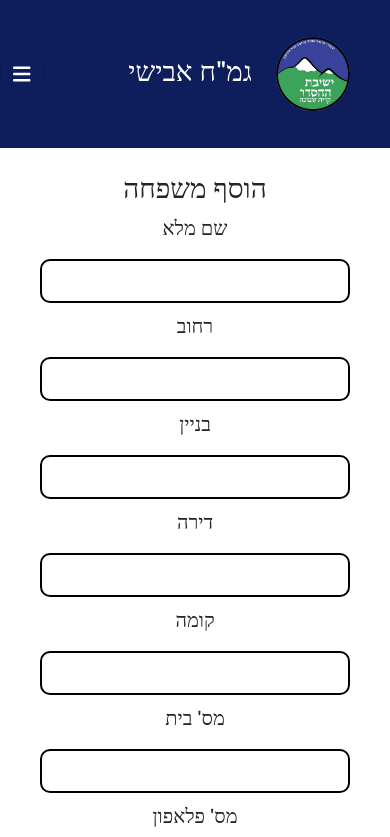
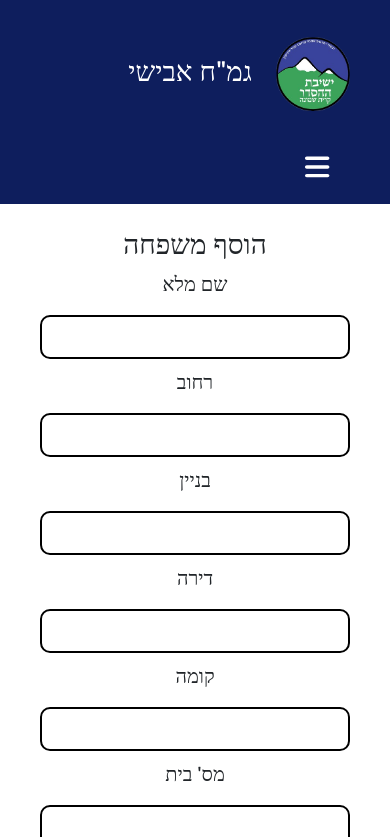
Before and after one commit to ShalomPrinz/gmah, a React (Vite) app in the folder frontend/: page /manage/add in a window 390 px wide. Shown: the top 837 px of the page. Built offline with nearby package versions, Linux system fonts and the light colour scheme.

Commit message:
add history context with option to go back

```diff
--- a/frontend/package.json
+++ b/frontend/package.json
@@ -22,6 +22,7 @@
     "react-bootstrap": "^2.7.2",
     "react-dom": "^18.2.0",
     "react-hook-form": "^7.44.3",
+    "react-responsive": "^9.0.2",
     "react-router-dom": "^6.9.0",
     "react-toastify": "^9.1.2",
     "yup": "^1.2.0"
--- a/frontend/src/components/Navbar/Navbar.css
+++ b/frontend/src/components/Navbar/Navbar.css
@@ -51,7 +51,8 @@
   color: var(--navbar-hover-color);
 }
 
-@media screen and (max-width: 960px) {
+/* CSS variables are disallowed in media queries declaration */
+@media screen and (max-width: 992px) {
   .nav-item .active {
     border: none;
     color: var(--navbar-hover-color);
--- a/frontend/src/components/Navbar/Navbar.tsx
+++ b/frontend/src/components/Navbar/Navbar.tsx
@@ -2,7 +2,11 @@ import { useState } from "react";
 
 import Nav from "react-bootstrap/Nav";
 import Navbar from "react-bootstrap/Navbar";
+import { useMediaQuery } from "react-responsive";
 import { NavLink } from "react-router-dom";
+import { toast } from "react-toastify";
+
+import { useHistoryContext } from "../../contexts";
 import ConditionalList from "../ConditionalList";
 import IconComponent from "../Icon";
 
@@ -20,20 +24,32 @@ const pageCallback = ({ name, url }: Page) => (
   </NavLink>
 );
 
+// Note: When changing those, also change in css file
+/** Navbar expand size in bootstrap breakpoints */
+const expandSizeBs = "lg";
+/** Navbar expand size in pixels */
+const expandSizePx = "992px";
+
 interface NavbarProps {
   pages: Page[];
 }
 
 function AppNavbar({ pages }: NavbarProps) {
   const [expanded, setExpanded] = useState(false);
+  const hasCollapseOption = useMediaQuery({ maxWidth: expandSizePx });
+  const { goBack } = useHistoryContext();
+  const goBackFailureCallback = () =>
+    toast.error("הגעת לדף הבית", { toastId: "endOfHistory" });
 
-  const icon = expanded ? "navbarExpanded" : "navbarClosed";
-  const setNotExpanded = () => expanded && setExpanded(!expanded);
+  const displayGoBack = !hasCollapseOption;
+  const toggleNavbarIcon = expanded ? "navbarExpanded" : "navbarClosed";
+  const switchExpanded = () => setExpanded(!expanded);
+  const setNotExpanded = () => expanded && switchExpanded();
 
   return (
     <Navbar
       className="navbar bg-default"
-      expand="lg"
+      expand={expandSizeBs}
       expanded={expanded}
       style={{ direction: "rtl" }}
     >
@@ -46,18 +62,45 @@ function AppNavbar({ pages }: NavbarProps) {
         />
         {'גמ"ח אבישי'}
       </NavLink>
-      <Navbar.Toggle
-        aria-controls="responsive-navbar-nav"
-        onClick={() => setExpanded(!expanded)}
-      >
-        <IconComponent icon={icon} />
-      </Navbar.Toggle>
-      <Navbar.Collapse id="responsive-navbar-nav">
+      {hasCollapseOption && (
+        <NavbarButton
+          Icon={<IconComponent icon={toggleNavbarIcon} />}
+          onClick={switchExpanded}
+          title="הראה תפריט"
+        />
+      )}
+      <Navbar.Collapse>
         <Nav onClick={setNotExpanded}>
           <ConditionalList itemCallback={pageCallback} list={pages} />
         </Nav>
       </Navbar.Collapse>
+      {displayGoBack && (
+        <NavbarButton
+          Icon={<IconComponent flipHorizontal icon="forwardItem" />}
+          onClick={() => goBack(goBackFailureCallback)}
+          title="חזור אחורה"
+        />
+      )}
     </Navbar>
+  );
+}
+
+interface NavbarButtonProps {
+  Icon: JSX.Element;
+  onClick: () => void;
+  title: string;
+}
+
+function NavbarButton({ Icon, onClick, title }: NavbarButtonProps) {
+  return (
+    <button
+      className="fs-1 mx-5 btn btn-transparent"
+      title={title}
+      type="button"
+      onClick={onClick}
+    >
+      {Icon}
+    </button>
   );
 }
 
--- /dev/null
+++ b/frontend/src/contexts/history.tsx
@@ -0,0 +1,48 @@
+import { createContext, ReactNode, useContext } from "react";
+import { useLocation, useNavigate } from "react-router-dom";
+
+const routerLocationInitialKey = "default";
+
+type FailureCallback = () => void;
+
+interface HistoryContextValue {
+  goBack: (failureCallback: FailureCallback) => void;
+}
+
+const HistoryContext = createContext<HistoryContextValue | undefined>(
+  undefined
+);
+
+function useHistoryContext() {
+  const history = useContext(HistoryContext);
+  if (typeof history === "undefined")
+    throw new Error("useHistoryContext must be used within a HistoryProvider");
+  return history;
+}
+
+interface HistoryProviderProps {
+  children: ReactNode;
+}
+
+function HistoryProvider({ children }: HistoryProviderProps) {
+  const navigate = useNavigate();
+  const { key } = useLocation();
+
+  function goBack(failureCallback: FailureCallback) {
+    if (key === routerLocationInitialKey) {
+      failureCallback();
+    } else {
+      navigate(-1);
+    }
+  }
+
+  const value = {
+    goBack,
+  };
+
+  return (
+    <HistoryContext.Provider value={value}>{children}</HistoryContext.Provider>
+  );
+}
+
+export { HistoryProvider, useHistoryContext };
--- /dev/null
+++ b/frontend/src/contexts/index.ts
@@ -0,0 +1 @@
+export * from "./history";
--- a/frontend/src/pages/Router.tsx
+++ b/frontend/src/pages/Router.tsx
@@ -15,11 +15,13 @@ import FamilyManager from "./FamilyManager";
 import AddFamily from "./AddFamily";
 import AddManyFamilies from "./AddManyFamilies";
 
+import { HistoryProvider } from "../contexts";
+
 const Header = () => (
-  <>
+  <HistoryProvider>
     <Navbar />
     <Outlet />
-  </>
+  </HistoryProvider>
 );
 
 const router = createBrowserRouter(
```
Also changed, not shown: 1 other file (tests, documents, lock files or other folders).
